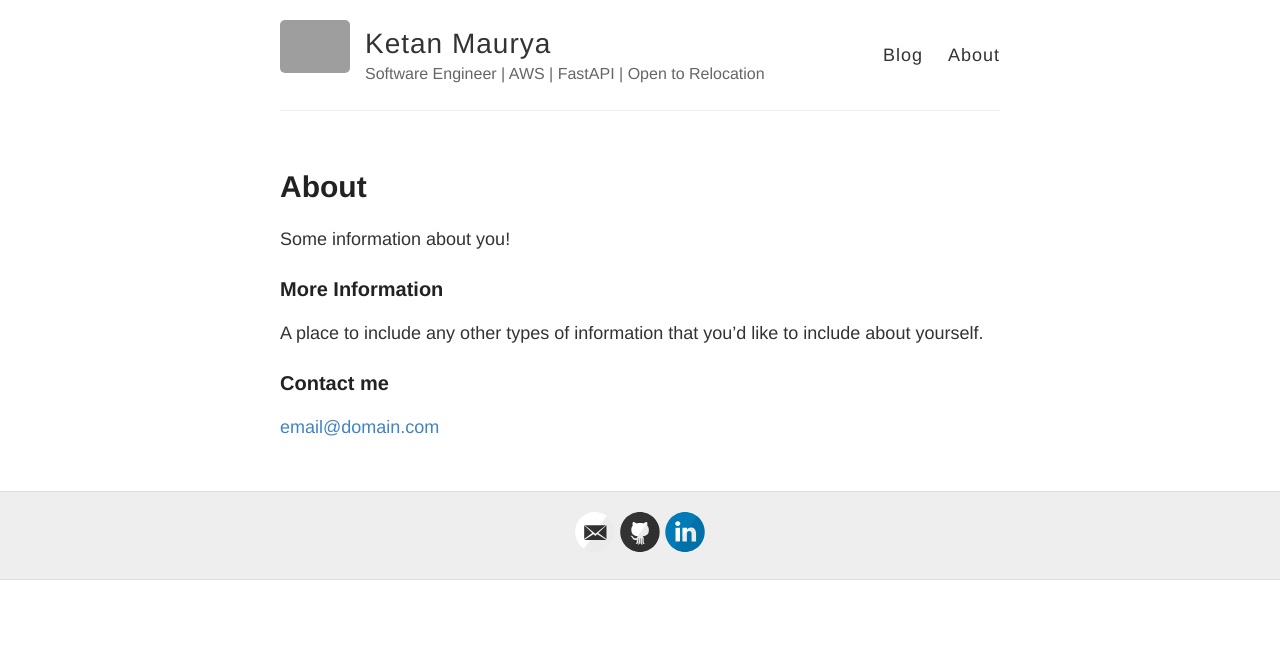
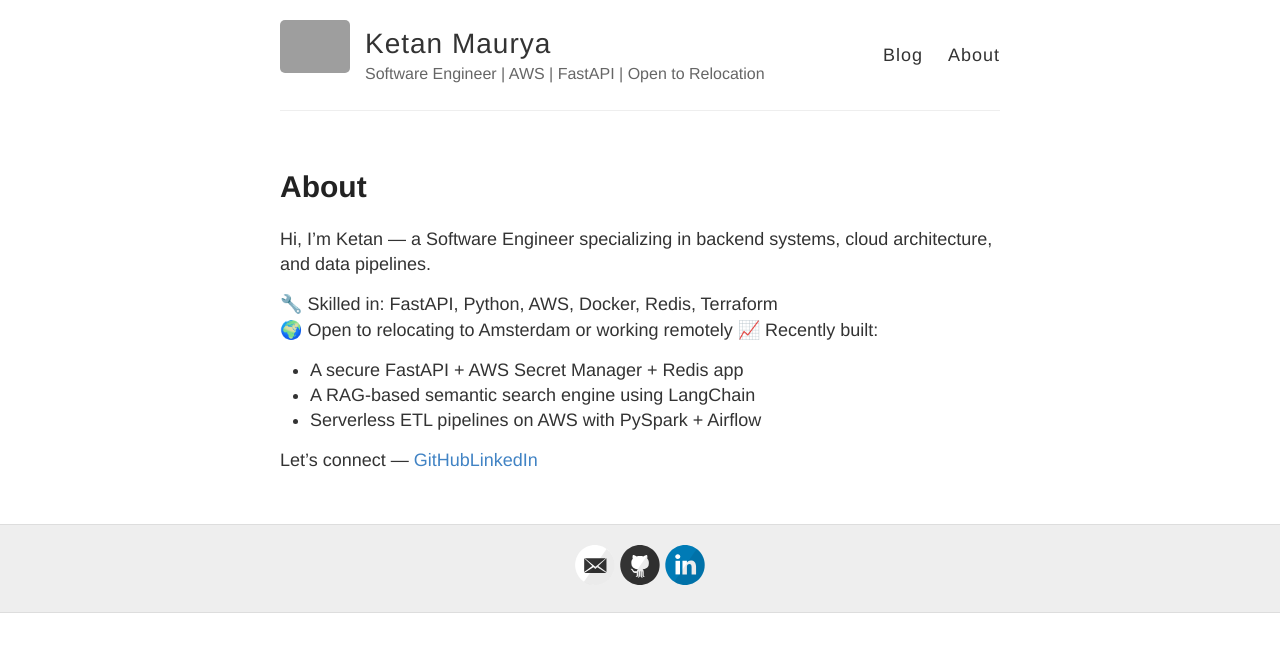
Before and after one commit to Ketz7/ketanmaurya.github.io, a Jekyll site: the page built from about.md, in a window 1280 px wide. Shown: the top 652 px of the page. Built offline with Jekyll 4.4.1, drawn with Linux system fonts in a browser that asks for light colours; grey boxes are pictures that could not be loaded.

```diff
--- a/_config.yml
+++ b/_config.yml
@@ -23,7 +23,7 @@ footer-links:
   flickr:
   github: Ketz7
   instagram:
-  linkedin: https://www.linkedin.com/in/ketan-maurya-1b759517b/
+  linkedin: ketan-maurya-1b759517b
   pinterest:
   rss: # just type anything here for a working RSS icon
   twitter:
@@ -84,3 +84,7 @@ exclude:
   - LICENSE
   - README.md
   - CNAME
+
+nav:
+  - title: "Projects"
+    url: /projects/
--- a/about.md
+++ b/about.md
@@ -4,12 +4,13 @@ title: About
 permalink: /about/
 ---
 
-Some information about you!
+Hi, I’m Ketan — a Software Engineer specializing in backend systems, cloud architecture, and data pipelines.
 
-### More Information
+🔧 Skilled in: FastAPI, Python, AWS, Docker, Redis, Terraform
+🌍 Open to relocating to Amsterdam or working remotely
+📈 Recently built:
+- A secure FastAPI + AWS Secret Manager + Redis app
+- A RAG-based semantic search engine using LangChain
+- Serverless ETL pipelines on AWS with PySpark + Airflow
 
-A place to include any other types of information that you'd like to include about yourself.
-
-### Contact me
-
-[email@domain.com](mailto:email@domain.com)
+Let’s connect — [GitHub](https://github.com/Ketz7) | [LinkedIn](https://linkedin.com/in/ketan-maurya-1b759517b)
```
Also changed, not shown: _posts/projects.md (added, +19 -0 lines).
